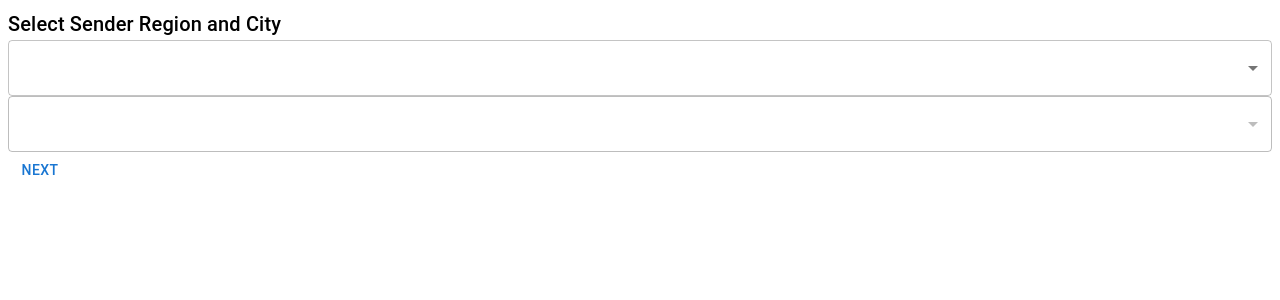
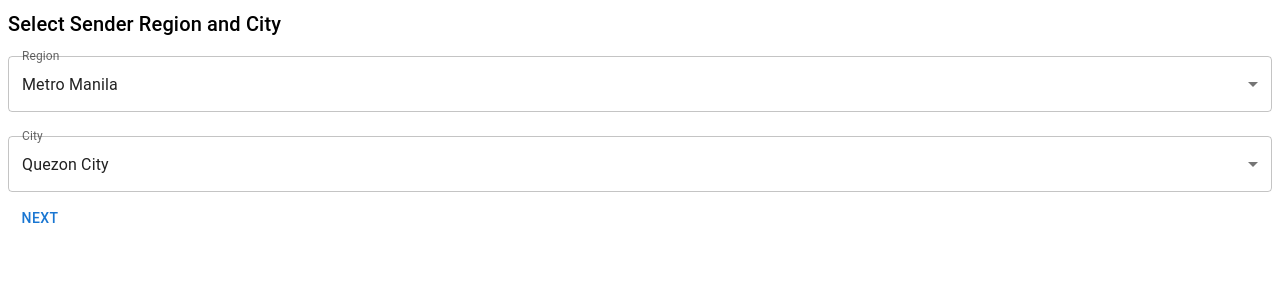
Before and after one commit to carlyn1918/my-shipping-app, a React (Vite) app: page / in a window 1280 px wide. Shown: the top 300 px of the page. Built offline with nearby package versions, Linux system fonts and the light colour scheme.

Commit message:
added a title for dropdown and default value

```diff
--- a/src/components/SenderInfoForm.jsx
+++ b/src/components/SenderInfoForm.jsx
@@ -1,48 +1,50 @@
 // SenderInfoForm.jsx
-import React, { useState } from 'react';
-import {  Select, MenuItem, Button, Typography } from '@mui/material';
-import regionsData from './philippinesRegionsCities.json'; // Import the JSON file
+import React, { useState, useEffect } from "react";
+import { Select, MenuItem, Button, Typography, FormControl, InputLabel } from "@mui/material";
+import regionsData from "./philippinesRegionsCities.json"; // Import the JSON file
 
 const SenderInfoForm = ({ data, onChange, onNext }) => {
-  const [selectedRegion, setSelectedRegion] = useState(data.region || "");
+  // Set default values for region and city
+  const defaultRegion = "Metro Manila";
+  const defaultCity = "Quezon City";
 
-  // Update the region and clear the city selection when the region changes
+  const [selectedRegion, setSelectedRegion] = useState(data.region || defaultRegion);
+  const [selectedCity, setSelectedCity] = useState(data.city || defaultCity);
+
+  // Update parent component when default values are set
+  useEffect(() => {
+    onChange({ region: defaultRegion, city: defaultCity });
+  }, []);
+
+  // Update the region and reset the city when the region changes
   const handleRegionChange = (event) => {
     const region = event.target.value;
     setSelectedRegion(region);
-    onChange({ region, city: "" }); // Reset city on region change
+    setSelectedCity(""); // Clear city when region changes
+    onChange({ region, city: "" });
   };
 
   // Update the city based on selection
   const handleCityChange = (event) => {
-    onChange({ city: event.target.value });
-  };
-
-  const handleInputChange = (field) => (event) => {
-    onChange({ [field]: event.target.value });
+    const city = event.target.value;
+    setSelectedCity(city);
+    onChange({ region: selectedRegion, city });
   };
 
   // Get region and city options from JSON data
   const regionOptions = regionsData.regions.map((region) => region.name);
-  const cityOptions = regionsData.regions.find((region) => region.name === selectedRegion)?.cities || [];
+  const cityOptions =
+    regionsData.regions.find((region) => region.name === selectedRegion)?.cities || [];
 
   return (
     <div>
-      {/* <TextField
-        label="Sender Address"
-        value={data.address}
-        onChange={handleInputChange('address')}
-        fullWidth
-      /> */}
-
       <Typography variant="h6">Select Sender Region and City</Typography>
 
-
-      {/* Region Dropdown */}
+      {/* Region Dropdown with Title */}
+      <FormControl fullWidth margin="normal">
+        <InputLabel>Region</InputLabel>
         <Select
-        label="Region"
           value={selectedRegion}
-        placeholder="Select Region"
           onChange={handleRegionChange}
           fullWidth
         >
@@ -52,11 +54,13 @@ const SenderInfoForm = ({ data, onChange, onNext }) => {
             </MenuItem>
           ))}
         </Select>
+      </FormControl>
 
-      {/* City Dropdown (filtered based on selected region) */}
+      {/* City Dropdown with Title */}
+      <FormControl fullWidth margin="normal">
+        <InputLabel>City</InputLabel>
         <Select
-        label="City"
-        value={data.city}
+          value={selectedCity}
           onChange={handleCityChange}
           fullWidth
           disabled={!selectedRegion} // Disable until a region is selected
@@ -67,6 +71,7 @@ const SenderInfoForm = ({ data, onChange, onNext }) => {
             </MenuItem>
           ))}
         </Select>
+      </FormControl>
 
       <Button onClick={onNext}>Next</Button>
     </div>
```
Lines whose indentation alone changed are shown as unchanged.
